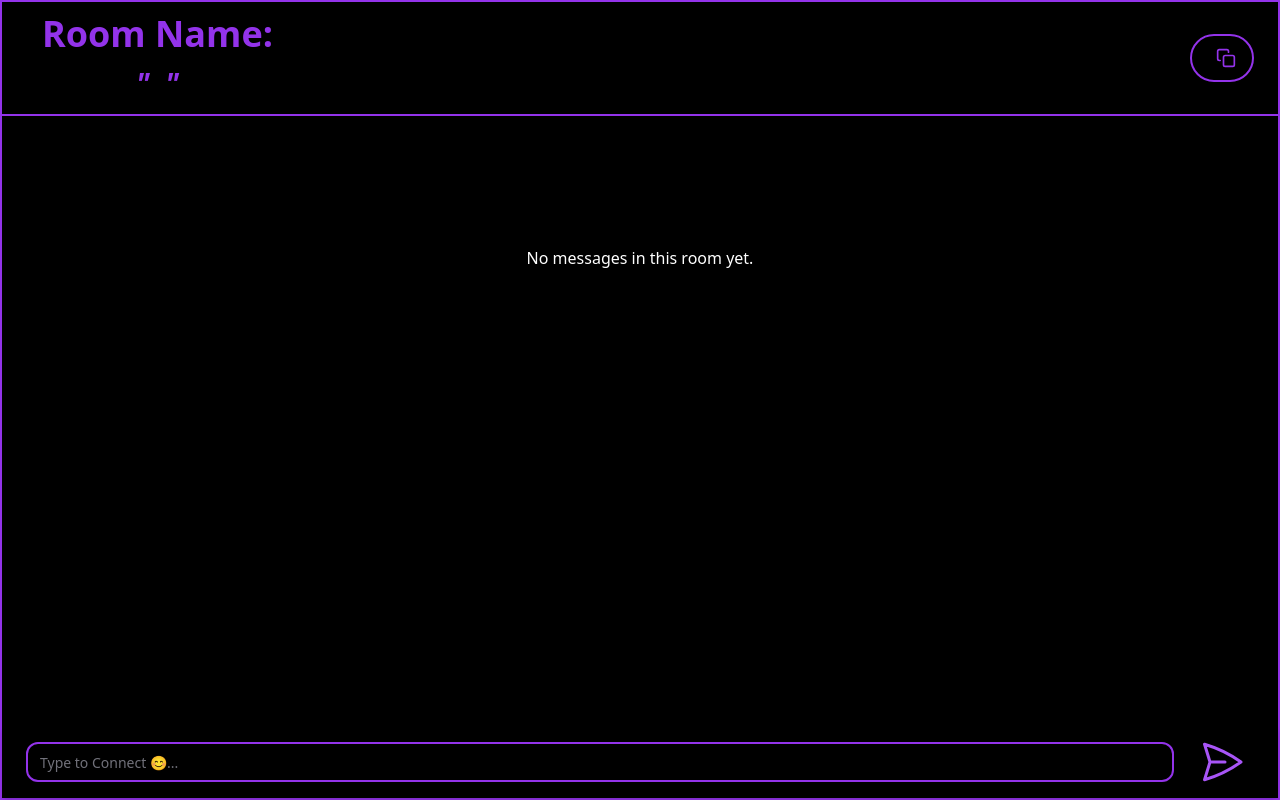
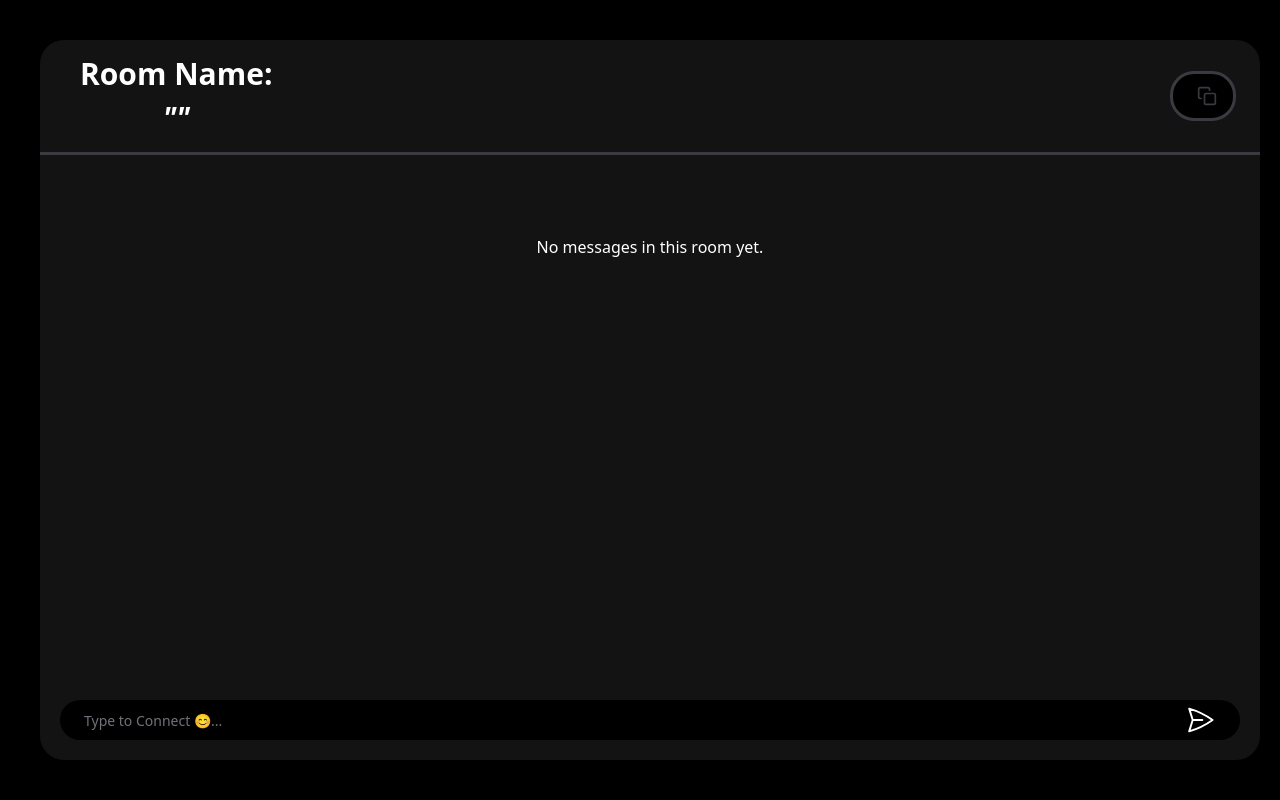
Before and after one commit to sangisapusaiteja/connect-together, a Next.js app: page /chatRoom in a window 1280 px wide. Built offline with nearby package versions, Linux system fonts and the light colour scheme.

Commit message:
ui changes

```diff
--- a/src/app/chatRoom/page.tsx
+++ b/src/app/chatRoom/page.tsx
@@ -207,10 +207,10 @@ function ChatRoom() {
   }, [userId]);
 
   return (
-    <div className=" bg-black h-[100vh] flex flex-col w-full border-l-2  border-r-2 border-b-2 border-purple-600">
+    <div className="my-10 ml-10 mr-5 bg-[#131314] flex flex-col w-full rounded-3xl">
       {/* Header */}
-      <div className="sticky top-0 z-20  py-4 border-b-2 border-t-2 border-purple-600">
-        <h1 className="text-4xl font-extrabold  text-purple-600 flex items-center justify-between px-6 h-[80px]">
+      <div className="sticky top-0 z-20  py-4 border-b-[3px] border-[#3A3A40]">
+        <h1 className="text-3xl font-extrabold  text-white flex items-center justify-between px-6">
           <div className="flex items-center  gap-4">
             <div className="profile-container">
               {error && <p className="error-message">{error}</p>}
@@ -219,19 +219,17 @@ function ChatRoom() {
                   <AvatarImage
                     src={profilePic}
                     alt={`${userId}'s Profile`}
-                    className="rounded-full border-2 border-purple-600 h-[100px] w-[100px]"
+                    className="rounded-full border-[3px] border-[#3A3A40] h-[100px] w-[100px]"
                   />
                 ) : (
-                  <AvatarFallback>
-
-                  </AvatarFallback>
+                  <AvatarFallback></AvatarFallback>
                 )}
               </Avatar>
             </div>
             <div className="flex flex-col items-center gap-2">
               <span>Room Name:</span>
               <span>
-                <i className="font-bold text-3xl">"&nbsp;{roomName}&nbsp;"</i>
+                <i>"{roomName}"</i>
               </span>
             </div>
           </div>
@@ -239,14 +237,14 @@ function ChatRoom() {
             {copyMessage && (
               <span className="text-green-500 text-sm">{copyMessage}</span>
             )}
-            <div className="gap-2 flex border-2 border-purple-600 rounded-3xl items-center px-4 py-3">
+            <div className="gap-2 flex border-[3px] border-[#3A3A40] rounded-3xl items-center px-4 py-3 bg-black">
               <span className="text-lg">{roomCode}</span>
 
               <button
                 onClick={handleCopy}
                 className="text-blue-500 hover:text-blue-700 transition-colors"
               >
-                <FiCopy className="h-5 w-5 text-purple-600" />
+                <FiCopy className="h-5 w-5 text-[#3A3A40] hover:text-white duration-300" />
               </button>
             </div>
           </div>
@@ -261,7 +259,7 @@ function ChatRoom() {
       )}
 
       {/* Displaying messages */}
-      <div className="overflow-y-auto flex-1 pt-[90px] pb-20 px-6 custom-scrollbar">
+      <div className="overflow-y-auto flex-1 py-10 px-6 custom-scrollbar">
         {messages.length > 0 ? (
           <ul className="space-y-5">
             {messages.map((message, index) => {
@@ -278,7 +276,7 @@ function ChatRoom() {
                       <img
                         src={message.user_id.profile_pic}
                         alt="Profile"
-                        className="w-[70px] h-[70px] rounded-full object-cover mr-2 border-2 border-purple-600"
+                        className="w-[70px] h-[70px] rounded-full object-cover mr-2 border-2"
                       />
                     )}
                   </div>
@@ -290,22 +288,20 @@ function ChatRoom() {
                     <span
                       className={`px-4 py-2 rounded-tl-3xl rounded-tr-3xl ${
                         isCurrentUser
-                          ? "rounded-bl-3xl bg-purple-800 text-white text-xl border-2  border-white font-semibold"
-                          : "rounded-br-3xl bg-white text-black text-xl border-[3px] border-purple-600 font-semibold"
+                          ? "rounded-bl-3xl bg-white text-xl font-semibold"
+                          : "rounded-br-3xl bg-[#3A3A40] text-white text-xl font-semibold"
                       } break-all`}
                     >
                       {message.message}
                       <p
                         className={`text-xs  mt-1 ${
-                          isCurrentUser
-                            ? "text-right text-white"
-                            : "text-left text-black"
+                          isCurrentUser ? "text-right" : "text-left text-white"
                         }`}
                       >
                         {new Date(message.sent_at).toLocaleString()}
                       </p>
                     </span>
-                    <span className="font-semibold text-white mt-2 text-lg">
+                    <span className="font-semibold text-white mt-2 text-sm">
                       {message.user_id?.user_name}
                     </span>
                   </div>
@@ -332,22 +328,20 @@ function ChatRoom() {
       </div>
 
       {/* Form to send new message */}
-      <div className=" flex items-center space-x-4 sticky bottom-0 py-4 px-6 z-30 shadow-md bg-black">
+      <div className="flex items-center border border-none rounded-3xl m-5 h-10 px-3 bg-black">
         <Input
           type="text"
           value={newMessage}
           onChange={(e) => setNewMessage(e.target.value)}
           placeholder="Type to Connect 😊..."
-          className="p-3 w-full h-[40px] max-w-full text-lg text-white rounded-xl focus:outline-none focus:ring-2 focus:ring-purple-500 transition duration-300 ease-in-out transform hover:scale-103 border-2 border-purple-600"
+          className="text-lg text-white border-none rounded-2xl"
         />
 
-        <Button
+        <PaperAirplaneIcon
           onClick={handleSendMessage}
-          className="p-2 bg-transparent text-white hover:bg-transparent transition duration-200 transform hover:scale-110 flex items-center justify-center shadow-none"
-        >
-          <PaperAirplaneIcon className="!h-12 !w-12 text-purple-500" />{" "}
-          {/* Send Icon */}
-        </Button>
+          className="h-8 w-8 text-white mr-3 hover:text-green-500 duration-300"
+        />
+        {/* Send Icon */}
       </div>
     </div>
   );
@@ -358,7 +352,7 @@ export default function AboutPageWrapper() {
 
   return (
     <Suspense fallback={<div>Loading...</div>}>
-      <div className="flex  h-screen  w-full">
+      <div className="flex bg-black  h-screen  w-full">
         <ChatRoom />
         {messageLength > 0 && <PersonalChatRoomPage />}
       </div>
--- a/src/app/components/personalChatRoom.tsx
+++ b/src/app/components/personalChatRoom.tsx
@@ -142,25 +142,27 @@ export const PersonalChatRoomPage = () => {
   }, [activeUserId]);
 
   return (
-    <div className="gap-4 w-[50%] text-white bg-black p-6  border-2 border-purple-600">
+    <div className="my-10 mr-10 ml-5 bg-[#131314] flex flex-col w-[50%] rounded-3xl">
       {uniqueUsers.map((item) => (
         <div
           key={item.user_id.id}
-          className="border border-purple-600 p-4 rounded-xl shadow-md cursor-pointer mb-2"
+          className="border border-white mx-4 p-4 mt-4 rounded-3xl cursor-pointer"
           onClick={() => handleClick(item.user_id.id)}
         >
-          <h3 className="text-lg font-semibold">{item.user_id?.user_name}</h3>
+          <h3 className="text-white text-lg font-semibold">
+            {item.user_id?.user_name}
+          </h3>
           {activeUserId === item.user_id.id && (
-            <div className="mt-2 p-2 border border-purple-600 bg-black max-h-[800px] overflow-y-auto custom-scrollbar rounded-xl">
-              <div className="min-h-[100px] max-h-[500px] pr-2 overflow-y-auto custom-scrollbar">
+            <div className="py-2 pl-2 border-2 border-[#3A3A40] bg-black max-h-[800px] rounded-2xl">
+              <div className="min-h-[100px] max-h-[500px] overflow-y-auto custom-scrollbar">
                 {messageData ? (
                   messageData.map((message: any) => (
                     <div
                       key={message.id}
                       className={`px-4 py-2 rounded-tl-3xl rounded-tr-3xl ${
                         message.from_id === userId
-                          ? "rounded-bl-3xl bg-purple-800 text-white text-xl w-fit ml-auto"
-                          : "rounded-br-3xl bg-white text-black text-xl w-fit mr-auto"
+                          ? "rounded-bl-3xl bg-white text-black text-xl w-fit ml-auto mr-2"
+                          : "rounded-br-3xl bg-[#3A3A40] text-white text-xl w-fit mr-auto"
                       } break-all mb-1`}
                     >
                       <p>{message.message}</p>
@@ -173,7 +175,7 @@ export const PersonalChatRoomPage = () => {
                 <div ref={bottomRef} />
               </div>
               <div
-                className="flex items-center space-x-4 sticky bottom-0  z-30 shadow-md bg-black pt-4"
+                className="flex items-center border  rounded-3xl h-10 pr-3 mt-2 w-full"
                 onClick={(e) => e.stopPropagation()} // Prevent closing on input click
               >
                 <Input
@@ -181,7 +183,7 @@ export const PersonalChatRoomPage = () => {
                   value={newMessage}
                   onChange={(e) => setNewMessage(e.target.value)}
                   placeholder="Type to Connect 😊..."
-                  className="p-3 w-full h-[40px] max-w-full text-lg text-white rounded-xl focus:outline-none focus:ring-2 focus:ring-purple-500 transition duration-300 ease-in-out transform hover:scale-103 border-2 border-purple-600"
+                  className="border-none text-white ml-4"
                 />
 
                 <Button
@@ -194,9 +196,9 @@ export const PersonalChatRoomPage = () => {
                     );
                     setNewMessage(""); // Clear the input after sending the message
                   }}
-                  className="p-2 bg-transparent text-white hover:bg-transparent transition duration-200 transform hover:scale-110 flex items-center justify-center shadow-none"
+                  className="bg-black hover:bg-black text-white hover:text-green-500 w-5"
                 >
-                  <PaperAirplaneIcon className="!h-8 !w-8 text-purple-500" />
+                  <PaperAirplaneIcon className="!h-8 !w-8" />
                 </Button>
               </div>
             </div>
--- a/src/styles/global.css
+++ b/src/styles/global.css
@@ -68,26 +68,14 @@
 
 /* Custom Scrollbar */
 .custom-scrollbar::-webkit-scrollbar {
-  width: 5px; /* Width of the scrollbar */
+  width: 3px; /* Width of the scrollbar */
 }
 
-.custom-scrollbar::-webkit-scrollbar-track {
-  background-color: black; /* Track background */
-}
 
 .custom-scrollbar::-webkit-scrollbar-thumb {
-  background: linear-gradient(
-    to bottom,
-    #6b46c1,
-    #9f7aea
-  ); /* Custom thumb color */
-  border-radius: 10px; /* Rounded corners for the thumb */
+  background: white;
 }
 
 .custom-scrollbar::-webkit-scrollbar-thumb:hover {
-  background: linear-gradient(
-    to bottom,
-    #4c2889,
-    #6a4db1
-  ); /* Darker thumb color on hover */
+  background: black
 }
```
Also changed, not shown: src/app/page.tsx (+20 -23 lines).
